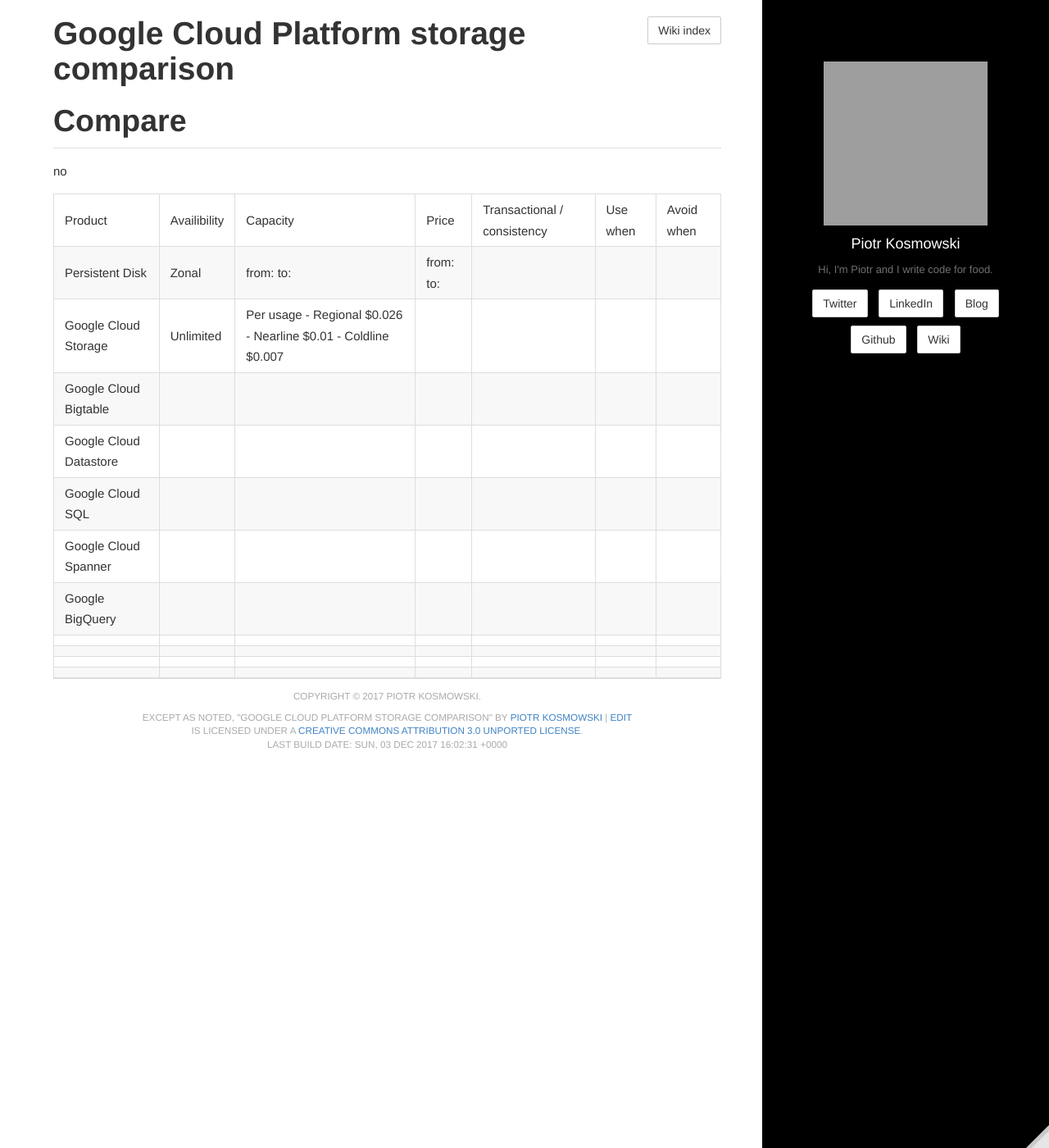
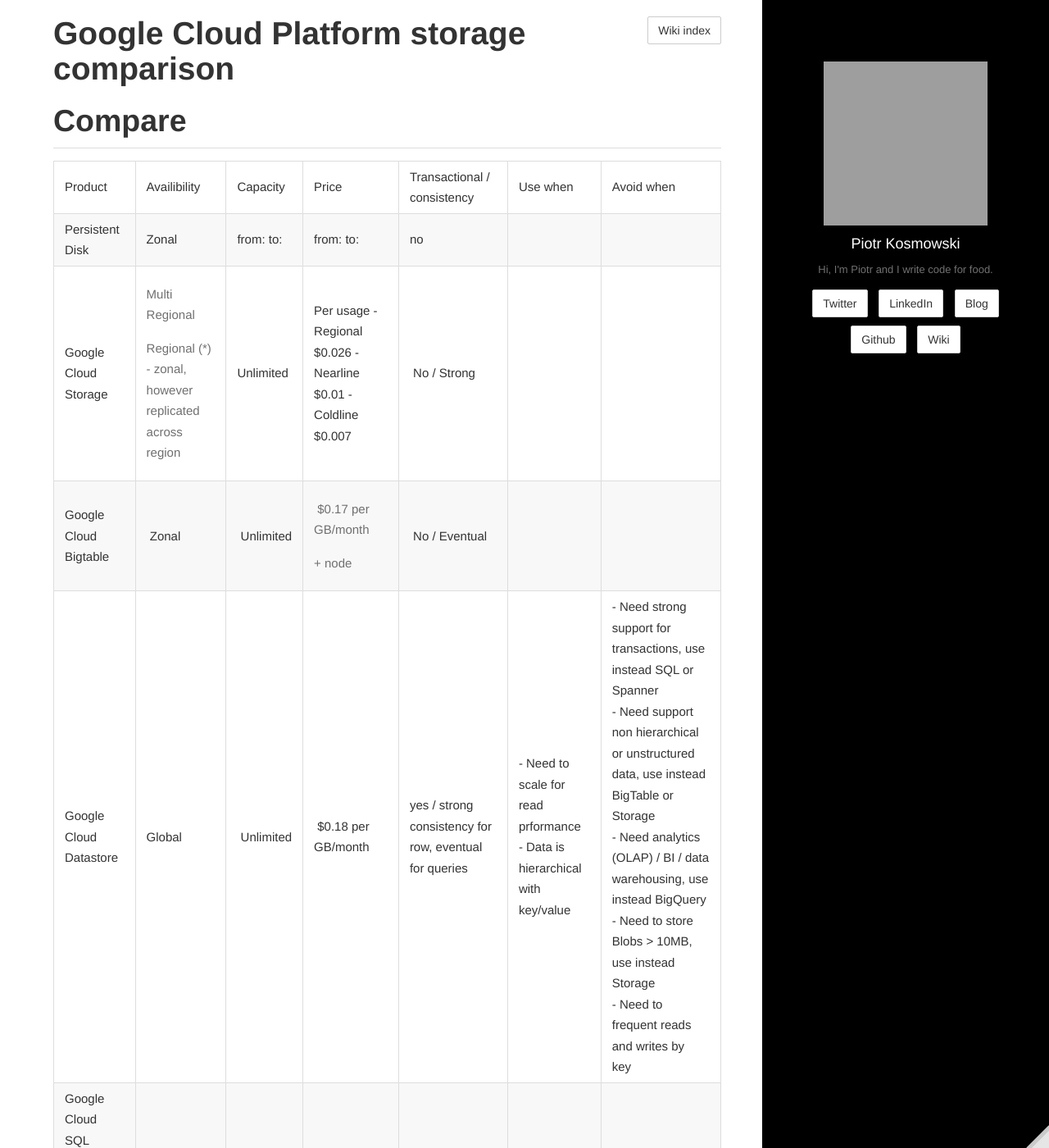
Before and after one commit to kospiotr/kospiotr.github.io, a Jekyll site: the page built from wiki/gcp-storage-comparison.md, in a window 1280 px wide and 1400 px high. Shown: the whole window at 82% size. Built offline with Jekyll 4.4.1, drawn with Linux system fonts in a browser that asks for light colours; grey boxes are pictures that could not be loaded.

Commit message:
Update gcp-storage-comparison.md

```diff
--- a/wiki/gcp-storage-comparison.md
+++ b/wiki/gcp-storage-comparison.md
@@ -9,19 +9,120 @@
 # Compare
 
 <table>
-  <tr><td>Product</td><td>Availibility</td><td>Capacity</td><td>Price</td><td>Transactional / consistency</td><td>Use when</td><td>Avoid when</td></tr>
-  <tr><td>Persistent Disk</td><td>Zonal</td><td>from: to: </td><td>from: to: </td>no<td></td><td></td><td></td></tr>
-  <tr><td>Google Cloud Storage</td><td>Unlimited</td><td>Per usage
-- Regional $0.026
-- Nearline $0.01
-- Coldline $0.007</td><td></td><td></td><td></td><td></td></tr>
-  <tr><td>Google Cloud Bigtable</td><td></td><td></td><td></td><td></td><td></td><td></td></tr>
-  <tr><td>Google Cloud Datastore</td><td></td><td></td><td></td><td></td><td></td><td></td></tr>
-  <tr><td>Google Cloud SQL</td><td></td><td></td><td></td><td></td><td></td><td></td></tr>
-  <tr><td>Google Cloud Spanner</td><td></td><td></td><td></td><td></td><td></td><td></td></tr>
-  <tr><td>Google BigQuery</td><td></td><td></td><td></td><td></td><td></td><td></td></tr>
-  <tr><td></td><td></td><td></td><td></td><td></td><td></td><td></td></tr>
-  <tr><td></td><td></td><td></td><td></td><td></td><td></td><td></td></tr>
-  <tr><td></td><td></td><td></td><td></td><td></td><td></td><td></td></tr>
-  <tr><td></td><td></td><td></td><td></td><td></td><td></td><td></td></tr>
+<tbody>
+<tr>
+<td>Product</td>
+<td>Availibility</td>
+<td>Capacity</td>
+<td>Price</td>
+<td>Transactional / consistency</td>
+<td>Use when</td>
+<td>Avoid when</td>
+</tr>
+<tr>
+<td>Persistent Disk</td>
+<td>Zonal</td>
+<td>from: to:</td>
+<td>from: to:</td>
+<td>no</td>
+<td>&nbsp;</td>
+<td>&nbsp;</td>
+</tr>
+<tr>
+<td>Google Cloud Storage</td>
+<td>
+<p>Multi Regional</p>
+<p>Regional (*) - zonal, however replicated across region</p>
+</td>
+<td>Unlimited</td>
+<td>Per usage - Regional $0.026 - Nearline $0.01 - Coldline $0.007&nbsp;</td>
+<td>&nbsp;No / Strong</td>
+<td>&nbsp;</td>
+<td>&nbsp;</td>
+</tr>
+<tr>
+<td>Google Cloud Bigtable</td>
+<td>&nbsp;Zonal</td>
+<td>&nbsp;Unlimited</td>
+<td>
+<p>&nbsp;$0.17 per GB/month</p>
+<p>+ node</p>
+</td>
+<td>&nbsp;No / Eventual</td>
+<td>&nbsp;</td>
+<td>&nbsp;</td>
+</tr>
+<tr>
+<td>Google Cloud Datastore</td>
+<td>Global&nbsp;</td>
+<td>&nbsp;Unlimited</td>
+<td>&nbsp;$0.18 per GB/month</td>
+<td>yes / strong consistency for row, eventual for queries&nbsp;</td>
+<td>- Need to scale for read prformance<br />- Data is hierarchical with key/value&nbsp;</td>
+<td>- Need strong support for transactions, use instead SQL or Spanner<br />- Need support non hierarchical or unstructured data, use instead BigTable or Storage<br />- Need analytics (OLAP) / BI / data warehousing, use instead BigQuery<br />- Need to store Blobs &gt; 10MB, use instead Storage<br />- Need to frequent reads and writes by key&nbsp;</td>
+</tr>
+<tr>
+<td>Google Cloud SQL</td>
+<td>&nbsp;</td>
+<td>&nbsp;</td>
+<td>&nbsp;</td>
+<td>&nbsp;</td>
+<td>&nbsp;</td>
+<td>&nbsp;</td>
+</tr>
+<tr>
+<td>Google Cloud Spanner</td>
+<td>&nbsp;</td>
+<td>&nbsp;</td>
+<td>&nbsp;</td>
+<td>&nbsp;</td>
+<td>&nbsp;</td>
+<td>&nbsp;</td>
+</tr>
+<tr>
+<td>Google BigQuery</td>
+<td>&nbsp;</td>
+<td>&nbsp;</td>
+<td>&nbsp;</td>
+<td>&nbsp;</td>
+<td>&nbsp;</td>
+<td>&nbsp;</td>
+</tr>
+<tr>
+<td>&nbsp;</td>
+<td>&nbsp;</td>
+<td>&nbsp;</td>
+<td>&nbsp;</td>
+<td>&nbsp;</td>
+<td>&nbsp;</td>
+<td>&nbsp;</td>
+</tr>
+<tr>
+<td>&nbsp;</td>
+<td>&nbsp;</td>
+<td>&nbsp;</td>
+<td>&nbsp;</td>
+<td>&nbsp;</td>
+<td>&nbsp;</td>
+<td>&nbsp;</td>
+</tr>
+<tr>
+<td>&nbsp;</td>
+<td>&nbsp;</td>
+<td>&nbsp;</td>
+<td>&nbsp;</td>
+<td>&nbsp;</td>
+<td>&nbsp;</td>
+<td>&nbsp;</td>
+</tr>
+<tr>
+<td>&nbsp;</td>
+<td>&nbsp;</td>
+<td>&nbsp;</td>
+<td>&nbsp;</td>
+<td>&nbsp;</td>
+<td>&nbsp;</td>
+<td>&nbsp;</td>
+</tr>
+</tbody>
 </table>
```
